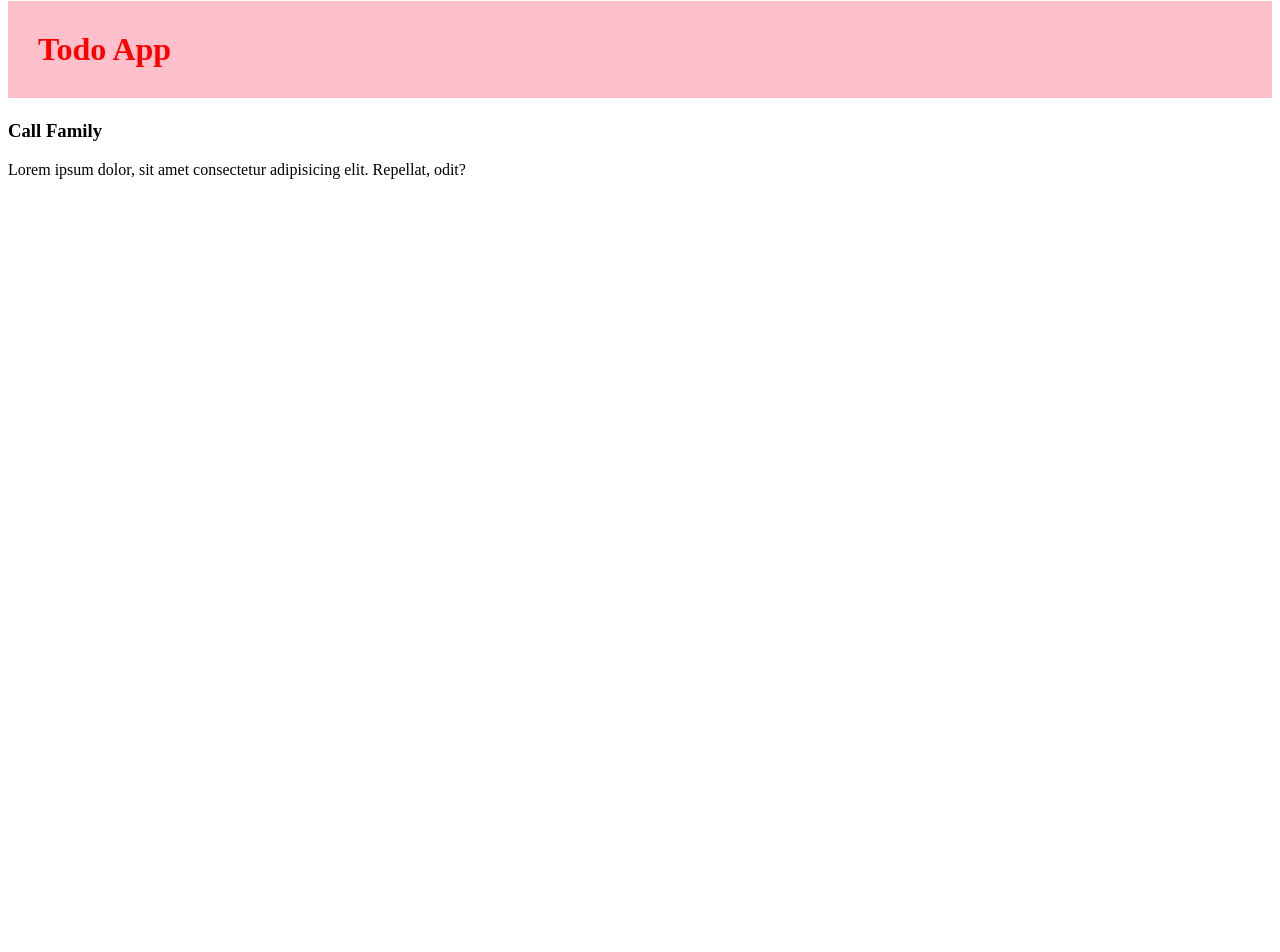
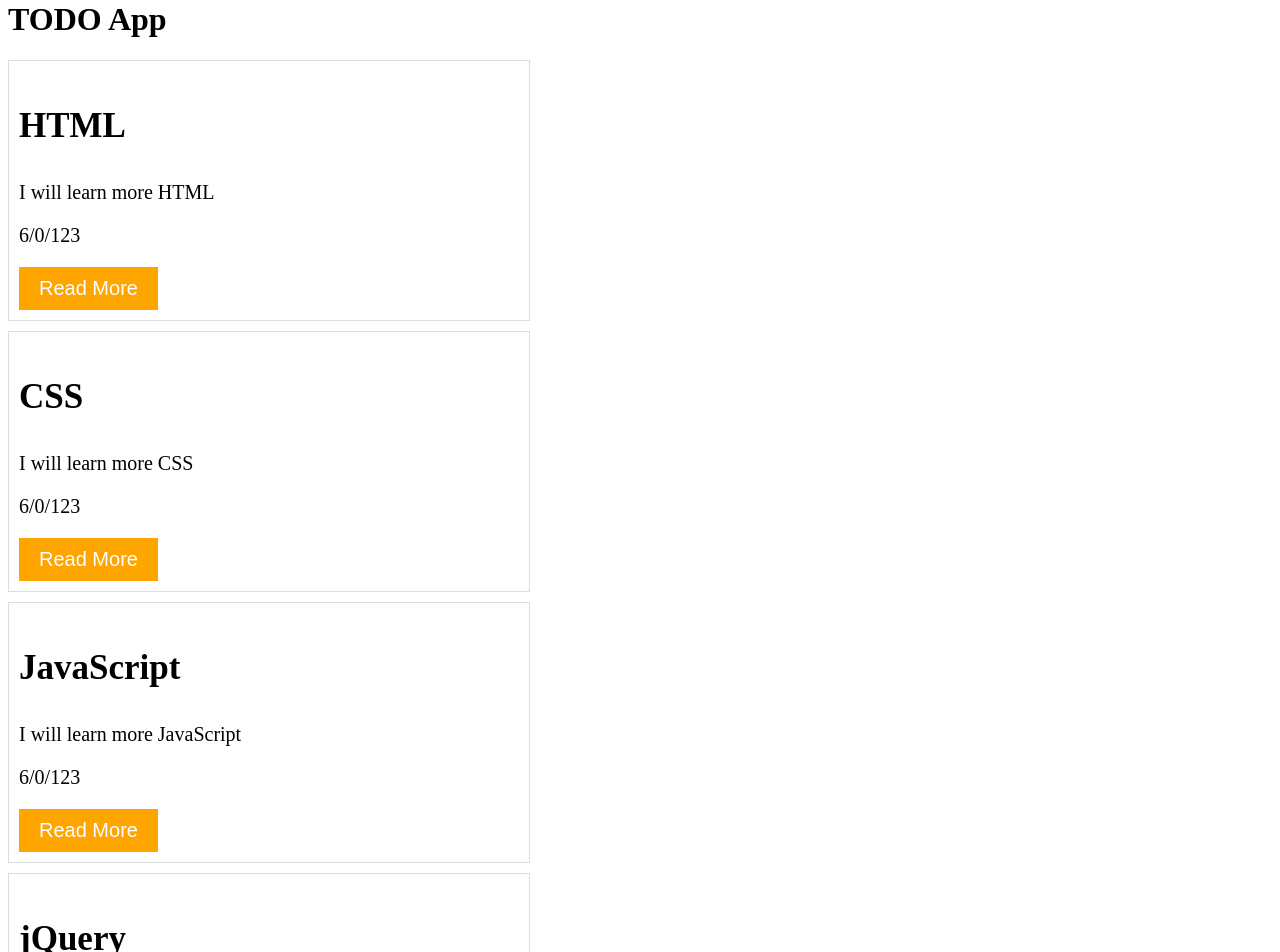
Before and after one commit to wdridoy11/my-beginner-level-react.js-project, a React (Create React App) app: page / in a window 1280 px wide. Shown: the part 20-972 px from the top of the page. Before the commit the page ends 800 px from the top, so only its background shows below. Built offline with nearby package versions, Linux system fonts and the light colour scheme.

Commit message:
created card send data props

```diff
--- a/src/App.css
+++ b/src/App.css
@@ -1,5 +1,29 @@
-.headeringStyle {
-   background: pink;
-   padding: 30px;
-   color: red;
+.card {
+   background: #fff;
+   border: 1px solid #ddd;
+   width: 500px;
+   padding: 10px;
+   margin: 10px 0;
 }
+
+.card-title {
+   font-size: 35px;
+
+}
+
+.card-description {
+   font-size: 20px;
+}
+
+.card-date {
+   font-size: 20px;
+}
+
+.card-btn {
+   padding: 10px 20px;
+   border: none;
+   background: orange;
+   color: #fff;
+   font-size: 20px;
+
+}
--- a/src/App.js
+++ b/src/App.js
@@ -1,12 +1,18 @@
 import React from 'react'
-import style from './app.css';
+import Card from './card'
+import Data from './data.json';
+
+const title = "TODO App";
 const app = () => {
    return (
       <div>
-         <h1 className='headeringStyle'>Todo App</h1>
-         <h3>Call Family</h3>
-         <p>Lorem ipsum dolor, sit amet consectetur adipisicing elit. Repellat, odit?</p>
-
+         <h1>{title}</h1>
+         <Card title={Data[0].title} description={Data[0].description} />
+         <Card title={Data[1].title} description={Data[1].description} />
+         <Card title={Data[2].title} description={Data[2].description} />
+         <Card title={Data[3].title} description={Data[3].description} />
+         <Card title={Data[4].title} description={Data[4].description} />
+         <Card title={Data[5].title} description={Data[5].description} />
       </div>
    )
 }
--- /dev/null
+++ b/src/card.js
@@ -0,0 +1,28 @@
+import React from 'react'
+import style from './app.css';
+
+
+const subTitle = "Family";
+const description = "Hello Bangladesh! I am very happy";
+const data = new Date();
+const day = data.getDay();
+const month = data.getMonth();
+const year = data.getYear();
+console.log(data);
+
+
+function Card(props) {
+   let { title, description } = props;
+   return (
+      <div>
+         <div className='card'>
+            <h3 className='card-title'>{title}</h3>
+            <p className='card-description'>{description}</p>
+            <p className='card-date'>{day}/{month}/{year}</p>
+            <button className='card-btn'>Read More</button>
+         </div>
+      </div>
+   )
+}
+
+export default Card;
--- /dev/null
+++ b/src/data.json
@@ -0,0 +1,26 @@
+[
+   {
+      "title": "HTML",
+      "description": "I will learn more HTML"
+   },
+   {
+      "title": "CSS",
+      "description": "I will learn more CSS"
+   },
+   {
+      "title": "JavaScript",
+      "description": "I will learn more JavaScript"
+   },
+   {
+      "title": "jQuery",
+      "description": "I will learn more jQuery"
+   },
+   {
+      "title": "Bootstrap",
+      "description": "I will learn more Bootstrap"
+   },
+   {
+      "title": "WordPress",
+      "description": "I will learn more WordPress"
+   }
+]
```
